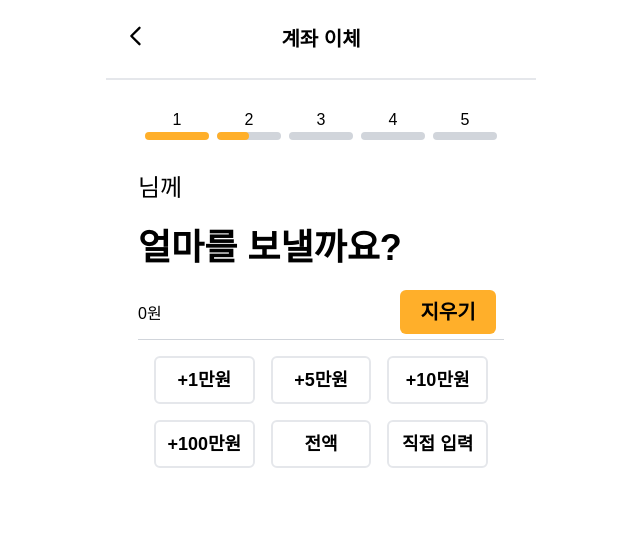
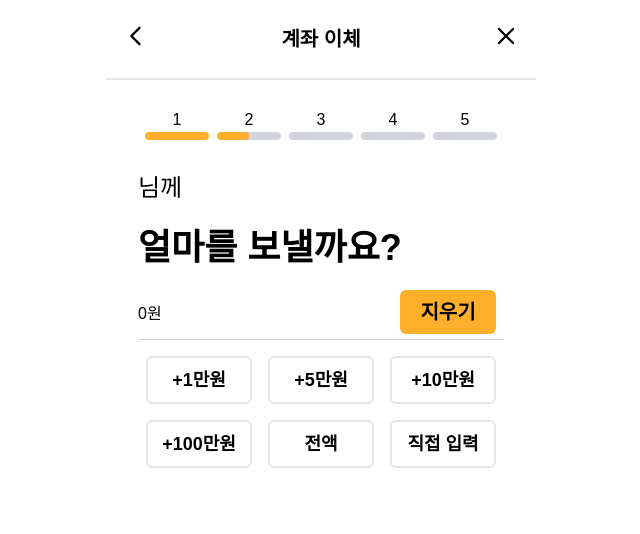
Before and after one commit to uhbooba/frontend, a React (Vite) app: page /account/transfer/amount in a window 1280 px wide. Shown: the top 534 px of the page, without its empty margins (319-959 px from the left). Built offline with nearby package versions, Linux system fonts and the light colour scheme; no server answers; sample sign-in values are in the browser's storage; a web font is replaced by a local one.

Commit message:
:art: Style: 계좌이체 부분 x버튼 추가, 머니인풋 수정

```diff
--- a/src/components/common/MoneyInput.tsx
+++ b/src/components/common/MoneyInput.tsx
@@ -15,7 +15,7 @@ const MoneyInput: React.FC<MoneyInputProps> = ({
 }) => {
   return (
     <div>
-      <div className='flex justify-between space-x-4 px-4'>
+      <div className='flex justify-between space-x-4 px-2'>
         {amounts.slice(0, 3).map((amount, index) => (
           <Button
             key={index}
@@ -24,7 +24,7 @@ const MoneyInput: React.FC<MoneyInputProps> = ({
             size='small'
             onClick={() => onAmountClick(index, amount)}
             className={clsx(
-              'border-2 flex-grow',
+              'flex-grow border-2',
               amountBtnColor === amount
                 ? 'border-blue-400 text-blue-400'
                 : 'border-gray-200',
@@ -33,16 +33,16 @@ const MoneyInput: React.FC<MoneyInputProps> = ({
         ))}
       </div>
 
-      <div className='flex justify-between space-x-4 px-4 py-4'>
+      <div className='flex justify-between space-x-4 px-2 py-4'>
         {amounts.slice(3, 6).map((amount, index) => (
           <Button
-            key={index+3}
+            key={index + 3}
             label={amount}
             color='white'
             size='small'
-            onClick={() => onAmountClick(index+3, amount)}
+            onClick={() => onAmountClick(index + 3, amount)}
             className={clsx(
-              'border-2 flex-grow',
+              'flex-grow border-2',
               amountBtnColor === amount
                 ? 'border-blue-400 text-blue-400'
                 : 'border-gray-200',
--- a/src/pages/account/transfer/AccountTransferAccountInfo.tsx
+++ b/src/pages/account/transfer/AccountTransferAccountInfo.tsx
@@ -102,7 +102,7 @@ const AccountTransferAccountInfo = () => {
 
   return (
     <div>
-      <TopBar title='계좌 이체' showXButton={false} />
+      <TopBar title='계좌 이체' />
       <MainWrapper>
         <LevelBar currentLevel={1} totalLevel={5} />
 
--- a/src/pages/account/transfer/AccountTransferAmount.tsx
+++ b/src/pages/account/transfer/AccountTransferAmount.tsx
@@ -136,12 +136,12 @@ const AccountTransferAmount = () => {
 
   return (
     <div>
-      <TopBar title='계좌 이체' showXButton={false} />
+      <TopBar title='계좌 이체' />
       <MainWrapper>
         <LevelBar currentLevel={2} totalLevel={5} />
 
         <div className='ml-4 mt-4 text-2xl'>
-          <div >
+          <div>
             {selectedBank} {depositAccountNo}
           </div>
           {depositUsername} 님께
--- a/src/pages/account/transfer/AccountTransferDepositName.tsx
+++ b/src/pages/account/transfer/AccountTransferDepositName.tsx
@@ -28,7 +28,7 @@ const AccountTransferDepositName = () => {
 
   return (
     <div>
-      <TopBar title='계좌 이체' showXButton={false} />
+      <TopBar title='계좌 이체' />
       <MainWrapper>
         <LevelBar currentLevel={3} totalLevel={5} />
 
--- a/src/pages/account/transfer/AccountTransferInfoCheck.tsx
+++ b/src/pages/account/transfer/AccountTransferInfoCheck.tsx
@@ -47,7 +47,7 @@ const AccountTransferInfoCheck = () => {
 
   return (
     <div>
-      <TopBar title='계좌 이체' showXButton={false} />
+      <TopBar title='계좌 이체' />
       <MainWrapper>
         <LevelBar currentLevel={4} totalLevel={5} />
 
--- a/src/pages/account/transfer/AccountTransferPassword.tsx
+++ b/src/pages/account/transfer/AccountTransferPassword.tsx
@@ -68,7 +68,7 @@ const AccountTransferPassword = () => {
 
   return (
     <div>
-      <TopBar title='계좌 이체' showXButton={false} />
+      <TopBar title='계좌 이체' />
       <MainWrapper>
         <LevelBar currentLevel={5} totalLevel={5} />
 
--- a/src/pages/account/transfer/AccountTransferSuccess.tsx
+++ b/src/pages/account/transfer/AccountTransferSuccess.tsx
@@ -73,7 +73,7 @@ const AccountTransferSuccess = () => {
           </div>
 
           <div className='mt-auto'>
-            <div className='mb-4 flex justify-end'>
+            <div className='mb-20 flex justify-end'>
               <img
                 src='/assets/images/finish_pig.png'
                 alt='Pig'
@@ -86,7 +86,7 @@ const AccountTransferSuccess = () => {
                 label='나의 계좌로 이동하기'
                 size='large'
                 color='orange'
-                className='w-full py-4'
+                className='mt w-full'
                 onClick={() => navigate('/account/check')}
               />
             </div>
```
